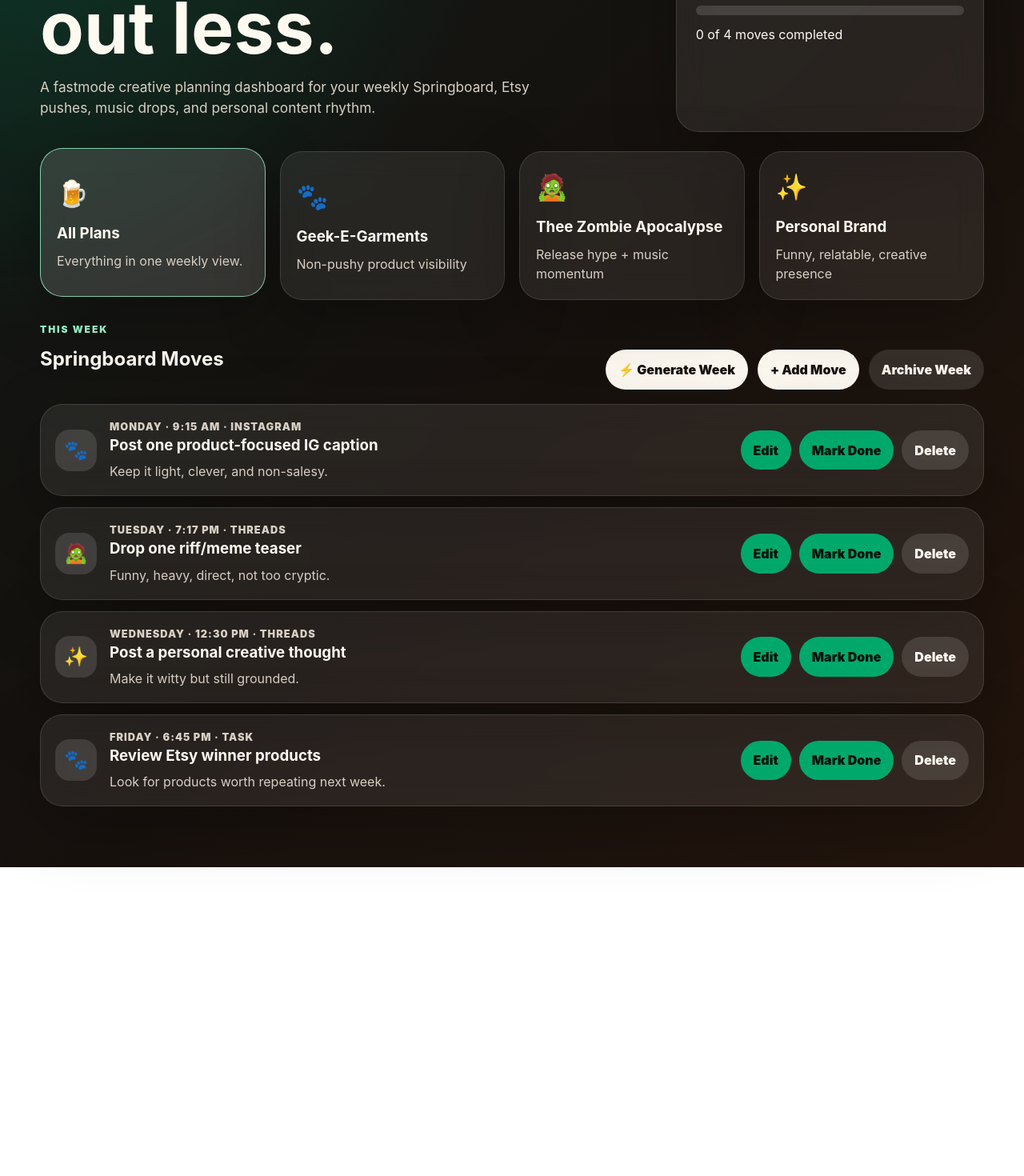
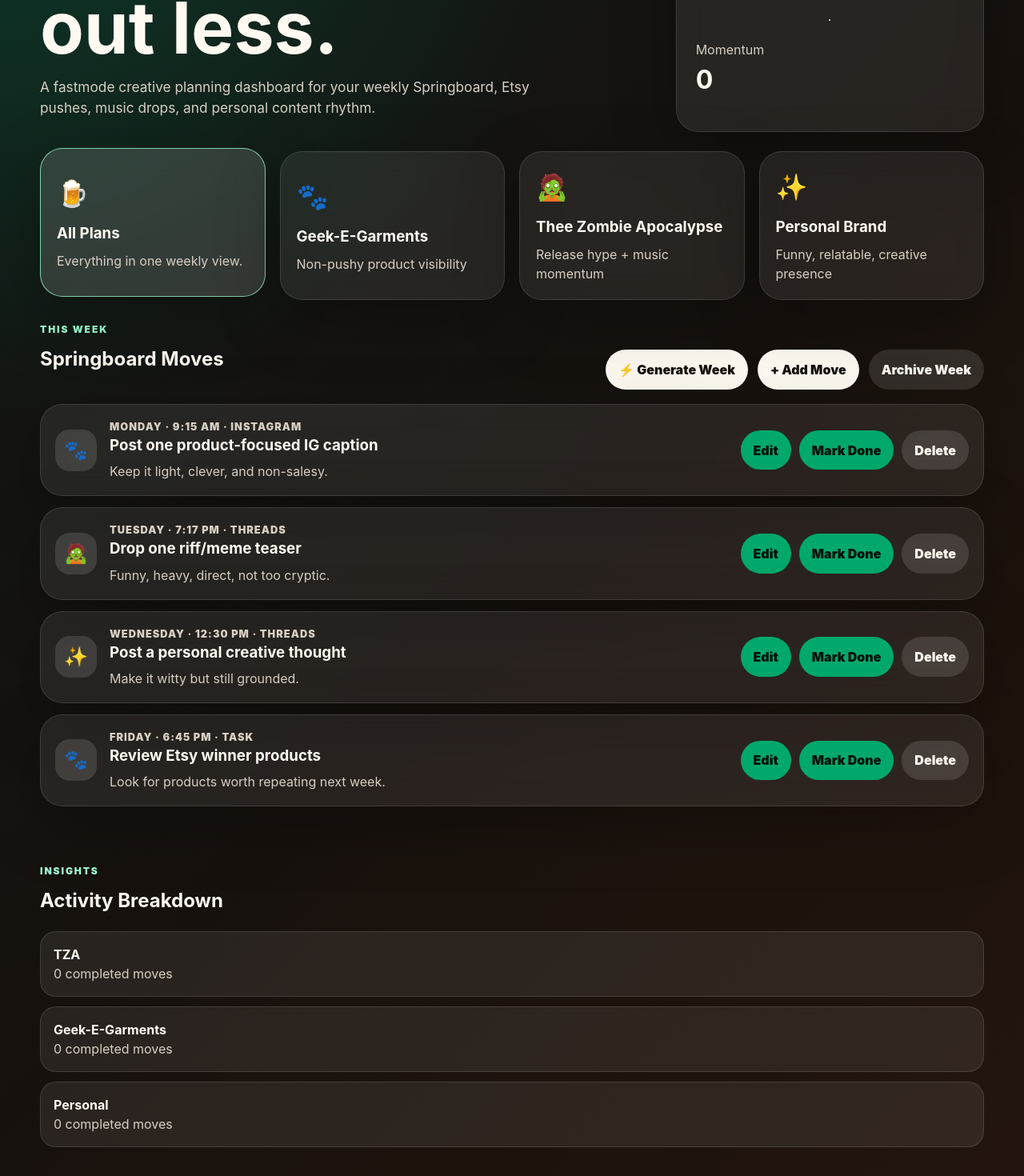
Before and after one commit to rtocastro/planweiser, a React (Vite) app: page / in a window 1280 px wide. Shown: the part 230-1700 px from the top of the page at 80% size. Before the commit the page ends 1314 px from the top, so only its background shows below. Built offline with nearby package versions, Linux system fonts and the light colour scheme.

Commit message:
moved over archive section and created insights

```diff
--- a/src/App.css
+++ b/src/App.css
@@ -336,6 +336,14 @@ h1 {
   color: #d8cfc4;
 }
 
+.momentum-block {
+  margin-top: 16px;
+}
+
+.momentum-block strong {
+  display: block;
+  font-size: 2rem;
+}
 
 @media (max-width: 850px) {
   .hero,
--- a/src/App.jsx
+++ b/src/App.jsx
@@ -7,6 +7,8 @@ import TaskCard from "./components/TaskCard";
 import GeneratorModal from "./components/GeneratorModal";
 import AddMoveModal from "./components/AddMoveModal";
 import EditTaskModal from "./components/EditTaskModal";
+import ArchiveSection from "./components/ArchiveSection";
+import InsightsPanel from "./components/InsightsPanel";
 
 const projects = [
   {
@@ -122,6 +124,27 @@ function App() {
   const progress = tasks.length
     ? Math.round((completed / tasks.length) * 100)
     : 0;
+
+  const momentumScore = tasks.reduce((total, task) => {
+    if (!task.done) return total;
+
+    switch (task.type.toLowerCase()) {
+      case "instagram":
+        return total + 10;
+
+      case "threads":
+        return total + 5;
+
+      case "instagram reel":
+        return total + 15;
+
+      case "task":
+        return total + 3;
+
+      default:
+        return total + 5;
+    }
+  }, 0);
 
 
   useEffect(() => {
@@ -298,6 +321,13 @@ function App() {
           <p>
             {completed} of {tasks.length} moves completed
           </p>
+
+          <hr />
+
+          <div className="momentum-block">
+            <span>Momentum</span>
+            <strong>{momentumScore}</strong>
+          </div>
         </div>
       </section>
 
@@ -373,23 +403,8 @@ function App() {
         </div>
       </section>
 
-      {archives.length > 0 && (
-        <section className="archive-section">
-          <p className="eyebrow">History</p>
-          <h2>Archived Weeks</h2>
-
-          <div className="archive-list">
-            {archives.slice(0, 5).map((archive) => (
-              <article className="archive-card" key={archive.id}>
-                <strong>{archive.date}</strong>
-                <p>
-                  {archive.completed} of {archive.total} moves completed
-                </p>
-              </article>
-            ))}
-          </div>
-        </section>
-      )}
+      <ArchiveSection archives={archives} />
+      <InsightsPanel tasks={tasks} />
 
       <GeneratorModal
         isOpen={isGeneratorOpen}
--- /dev/null
+++ b/src/components/ArchiveSection.jsx
@@ -0,0 +1,24 @@
+function ArchiveSection({ archives }) {
+  if (!archives.length) return null;
+
+  return (
+    <section className="archive-section">
+      <p className="eyebrow">History</p>
+      <h2>Archived Weeks</h2>
+
+      <div className="archive-list">
+        {archives.slice(0, 10).map((archive) => (
+          <article className="archive-card" key={archive.id}>
+            <strong>{archive.date}</strong>
+
+            <p>
+              {archive.completed} of {archive.total} moves completed
+            </p>
+          </article>
+        ))}
+      </div>
+    </section>
+  );
+}
+
+export default ArchiveSection;
--- /dev/null
+++ b/src/components/InsightsPanel.jsx
@@ -0,0 +1,42 @@
+function InsightsPanel({ tasks }) {
+  const completed = tasks.filter((task) => task.done);
+
+  const tza = completed.filter(
+    (task) => task.projectId === "tza"
+  ).length;
+
+  const geek = completed.filter(
+    (task) => task.projectId === "geek"
+  ).length;
+
+  const personal = completed.filter(
+    (task) => task.projectId === "personal"
+  ).length;
+
+  return (
+    <section className="archive-section">
+      <p className="eyebrow">Insights</p>
+
+      <h2>Activity Breakdown</h2>
+
+      <div className="archive-list">
+        <article className="archive-card">
+          <strong>TZA</strong>
+          <p>{tza} completed moves</p>
+        </article>
+
+        <article className="archive-card">
+          <strong>Geek-E-Garments</strong>
+          <p>{geek} completed moves</p>
+        </article>
+
+        <article className="archive-card">
+          <strong>Personal</strong>
+          <p>{personal} completed moves</p>
+        </article>
+      </div>
+    </section>
+  );
+}
+
+export default InsightsPanel;
```
